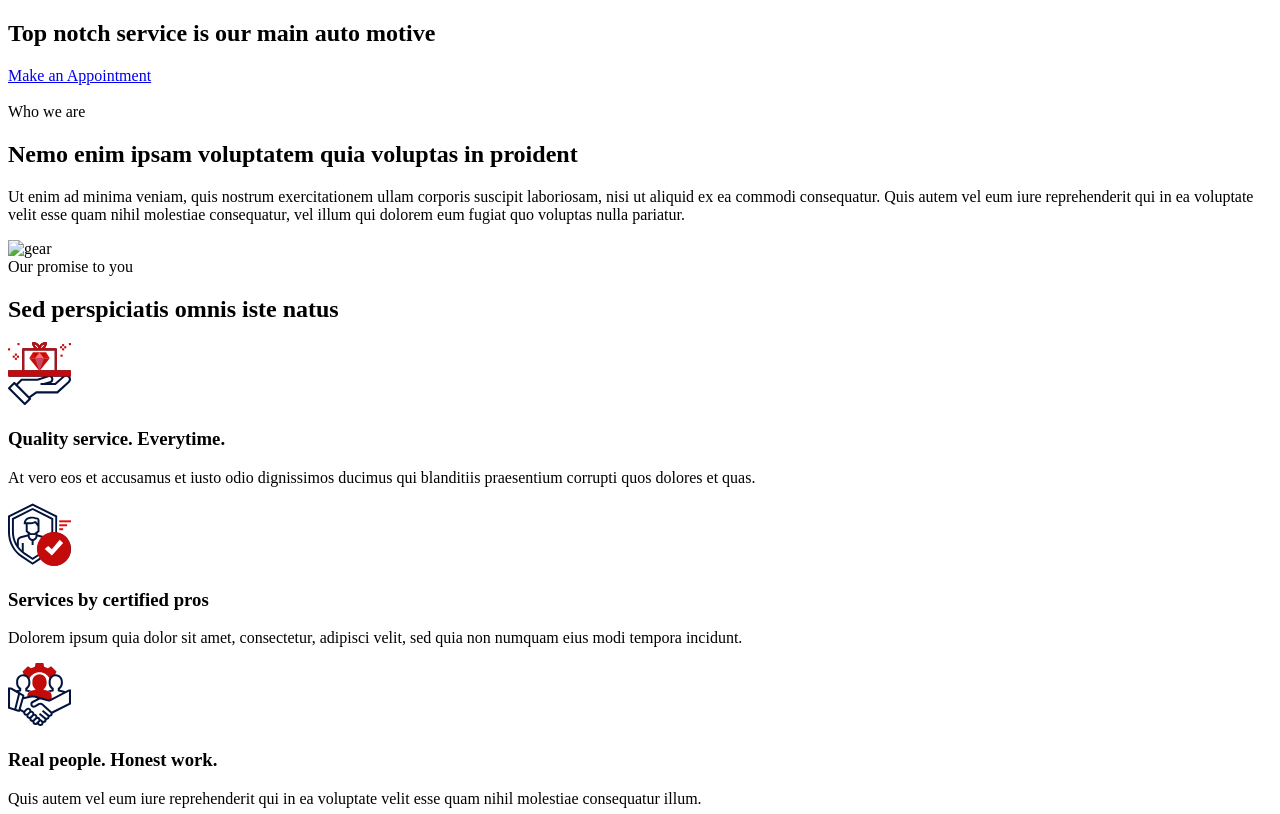
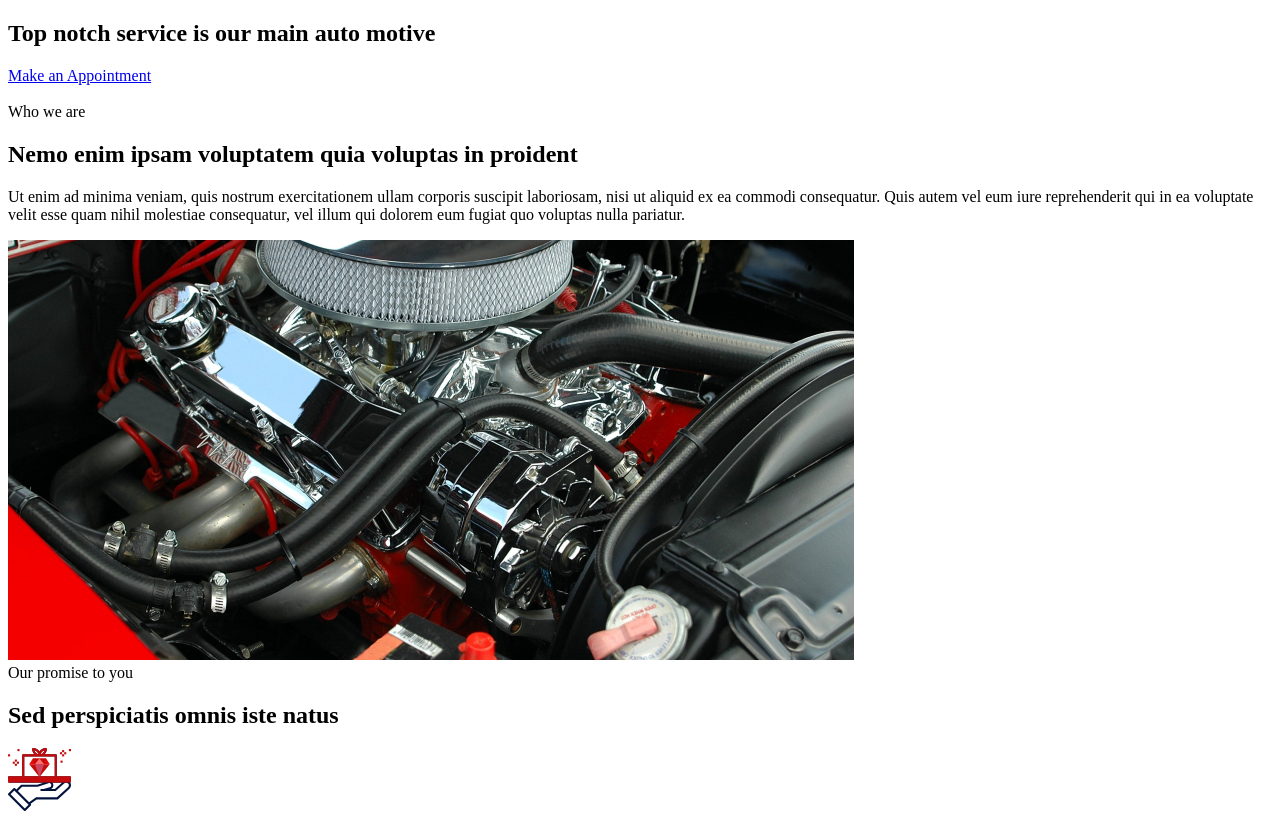
Before and after one commit to dreamsoundx/car-repair, a plain HTML site: page index.html in a window 1280 px wide. Shown: the top 814 px of the page. Drawn offline with nearby package versions, Linux system fonts and the light colour scheme; files that its build step writes are made by us from their sources; files whose address does not match are found by name.

Commit message:
refactor: improve about html

```diff
--- a/index.html
+++ b/index.html
@@ -64,21 +64,21 @@
           </div>
         </div>
       </section>
-      <section class="who-we-are">
-        <div class="who-we-are__container">
-          <div class="who-we-are__content">
-            <div class="who-we-are__header titles">
+      <section class="about">
+        <div class="about__container">
+          <div class="about__content">
+            <div class="about__header titles">
               <div class="titles__label">Who we are</div>
               <h2 class="titles__item">Nemo enim ipsam voluptatem quia voluptas in
                 proident</h2>
             </div>
-            <p class="who-we-are__text">Ut enim ad minima veniam, quis nostrum exercitationem ullam corporis suscipit
+            <p class="about__text">Ut enim ad minima veniam, quis nostrum exercitationem ullam corporis suscipit
               laboriosam, nisi ut aliquid ex ea commodi consequatur. Quis autem vel eum iure reprehenderit qui in ea
               voluptate velit esse quam nihil molestiae consequatur, vel illum qui dolorem eum fugiat quo voluptas nulla
               pariatur.
             </p>
-            <div class="who-we-are__image image-who-we-are">
-              <img class="image-who-we-are__item" src="assets/mainpage/who-we-are/img/gears.jpg" alt="gear">
+            <div class="about__image">
+              <img class="about__img" src="assets/about/img/gears.jpg" alt="gears">
             </div>
           </div>
         </div>
```
